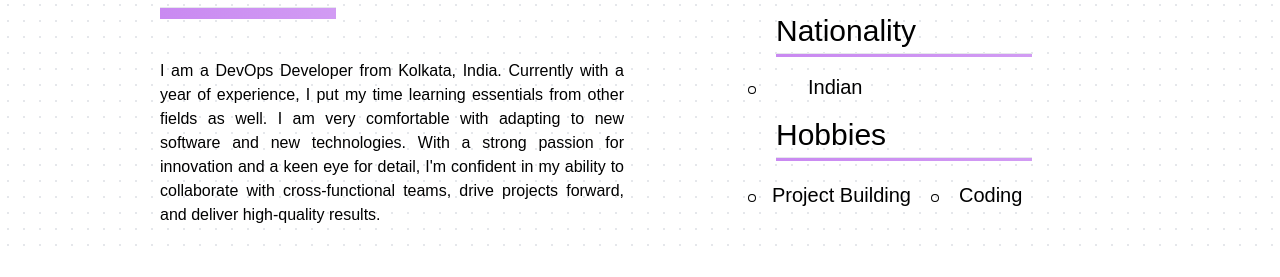
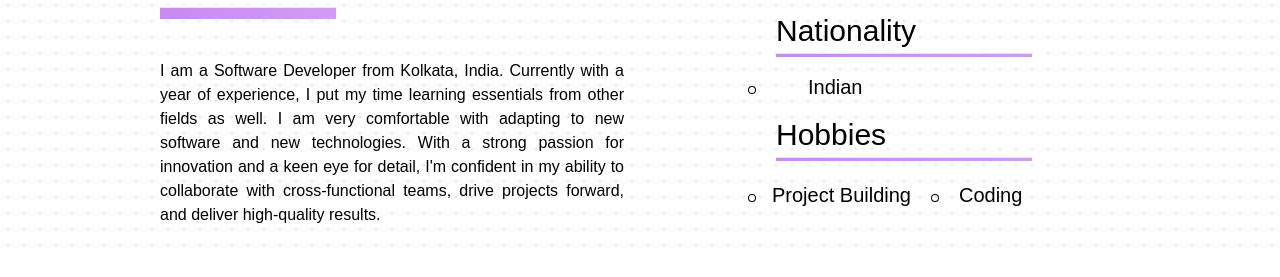
Before and after one commit to ankitdey-marsh/Portfolio, a React (Create React App) app: page /about in a window 1280 px wide. Shown: the part 275-552 px from the top of the page. Built offline with nearby package versions, Linux system fonts and the light colour scheme.

Commit message:
Update about.jsx

```diff
--- a/src/components/about.jsx
+++ b/src/components/about.jsx
@@ -15,7 +15,7 @@ const about = () => {
                 <hr className='md:w-44 w-32 md:mb-0 mb-4 h-3 mt-3 md:ml-0 lg:mt-4 bg-gradient-to-r from-[#c580f0ed] to-[#c580f0c8]'></hr>
             </div>
             <div className='md:w-12/12 md:mt-10 '>
-                <h1 className='font-poppins text-justify'>I am a DevOps Developer from Kolkata, India. Currently with a year of experience, I put my time learning essentials from other fields as well. I am very comfortable with adapting to new software and new technologies. With a strong passion for innovation and a keen eye for detail, I'm confident in my ability to collaborate with cross-functional teams, drive projects forward, and deliver high-quality results. </h1>
+                <h1 className='font-poppins text-justify'>I am a Software Developer from Kolkata, India. Currently with a year of experience, I put my time learning essentials from other fields as well. I am very comfortable with adapting to new software and new technologies. With a strong passion for innovation and a keen eye for detail, I'm confident in my ability to collaborate with cross-functional teams, drive projects forward, and deliver high-quality results. </h1>
             </div>
         </div>
         <div className='relative md:-left-0 -left-28 md:pt-4 pt-12'>
```
